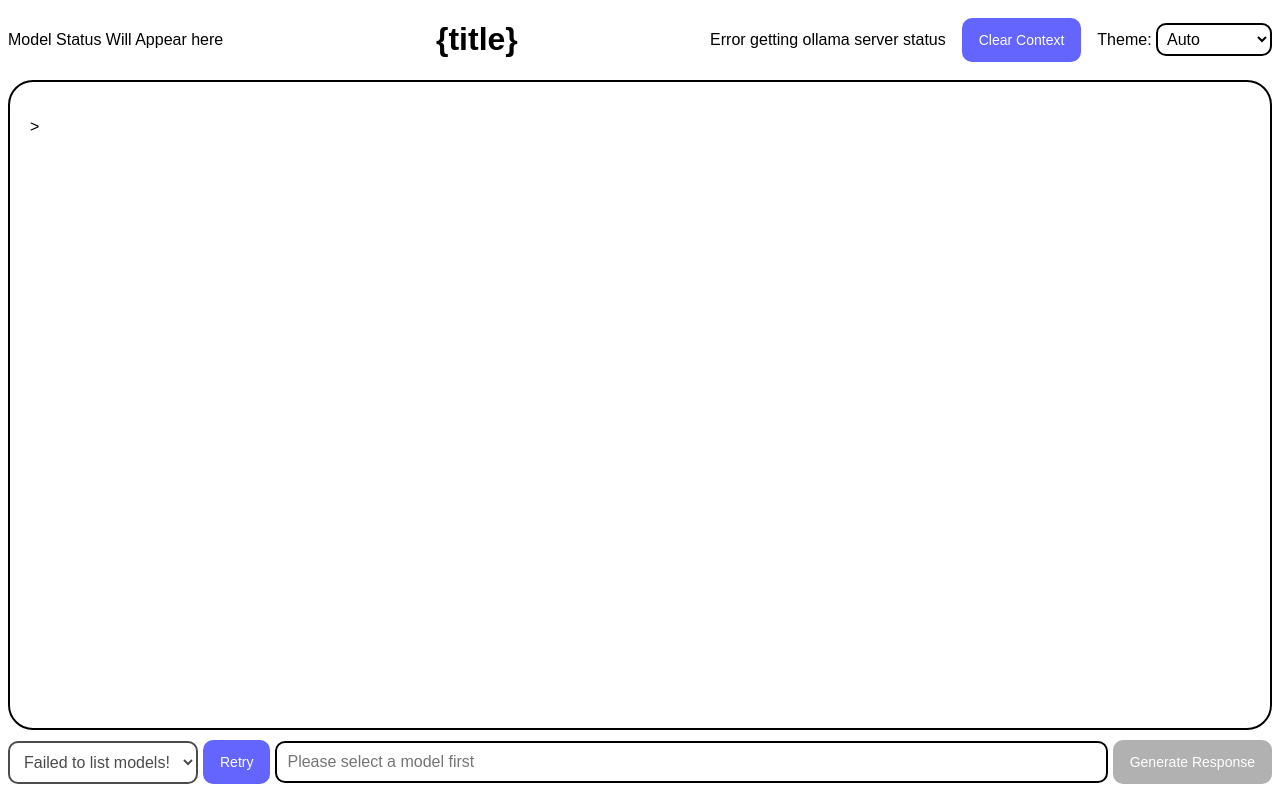
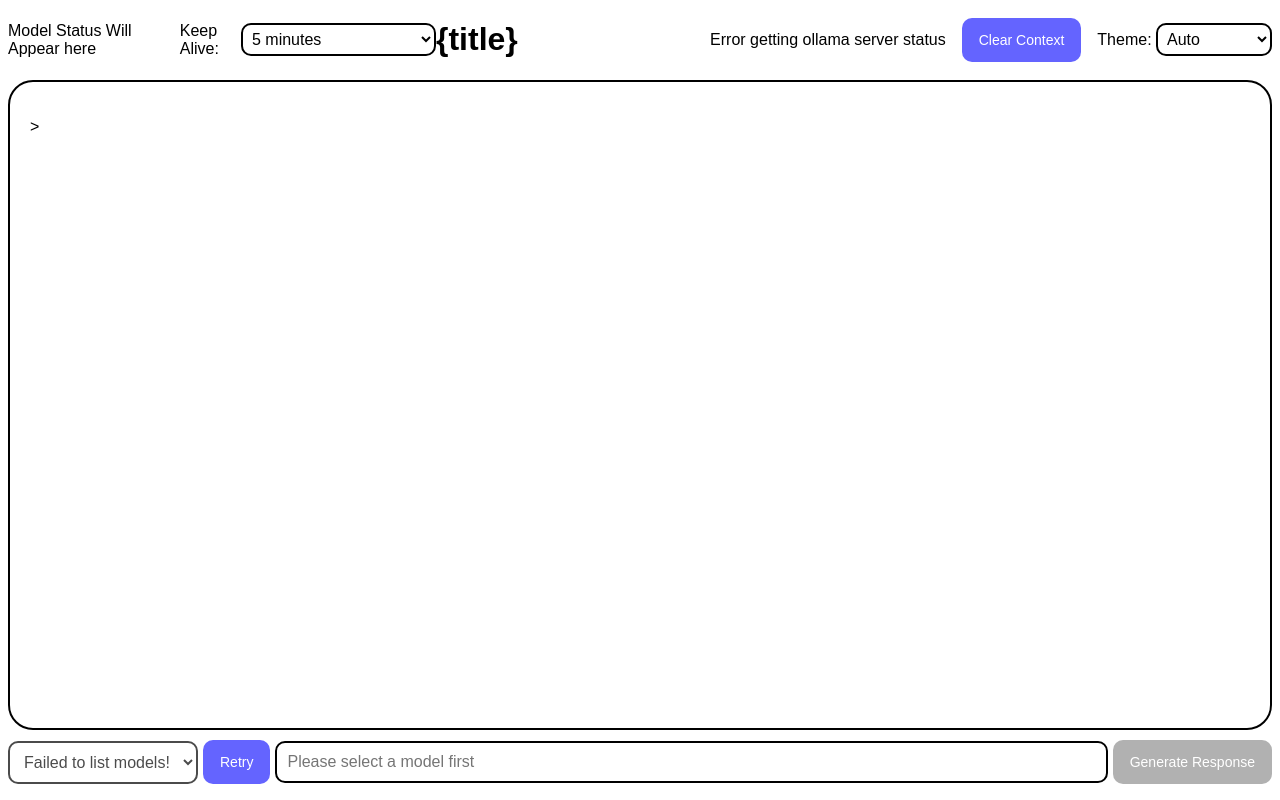
Before and after one commit to Revnoplex/local-llm-ui, a website with bundled scripts: page src/views/index.html in a window 1280 px wide. Built offline with nearby package versions, Linux system fonts and the light colour scheme; no server answers.

Commit message:
add keep alive selection

```diff
--- a/public/css/main.css
+++ b/public/css/main.css
@@ -241,6 +241,23 @@ think * {
 
 }
 
+#keepAliveSelect {
+  color: var(--global-text);
+  background-color: transparent;
+  border: 2px solid var(--global-border);
+  padding: 5px;
+  /* text-align: center; */
+  font-size: 1em;
+  text-decoration: none;
+  display: inline-block;
+  border-radius: 10px;
+}
+
+.keepAliveOption {
+  background-color: var(--global-bg);
+
+}
+
 #thinkingCheckbox {
   accent-color: rgb(80, 80, 235);
 }
--- a/src/client/main.ts
+++ b/src/client/main.ts
@@ -129,11 +129,14 @@ function handleClick() {
     const select = document.getElementById('modelSelect') as HTMLSelectElement;
     const input = document.getElementById('requestInput') as HTMLInputElement;
     const thinkingCheckbox = document.getElementById('thinkingCheckbox') as HTMLInputElement;
+    const keepAlive = document.getElementById('keepAliveSelect') as HTMLSelectElement;
     if (input) {
         input.setAttribute('disabled', '');
     }
     setModelStatus(select.value, true);
-    const eventSource = new EventSource(`/api/query-llm?sessionId=${sessionId}&input=${input.value}&model=${select.value}&thinking=${thinkingCheckbox.checked && !thinkingCheckbox.hidden}`);
+    const eventSource = new EventSource(
+        `/api/query-llm?keepAlive=${keepAlive?.value ?? "300"}&sessionId=${sessionId}&input=${input.value}&model=${select.value}&thinking=${thinkingCheckbox.checked && !thinkingCheckbox.hidden}`
+    );
     currentEventSource = eventSource;
     let promptInput = `<p>&gt; ${input.value}</p>`;
     input.value = '';
--- a/src/index.ts
+++ b/src/index.ts
@@ -299,6 +299,7 @@
     const thinking = req.query?.thinking || 'false';
     const sessionId = req.query?.sessionId;
     const instanceId = (typeof sessionId === 'string' && sessionId !== '') ? sessionId : req.socket?.remoteAddress ?? "__error__";
+    const keepAlive = req.query.keepAlive;
     if ((!input) || !(model)) {
         res.status(400).send(displayStatus(400, null, "Input parameter is missing or blank"));
         return;
@@ -334,6 +335,7 @@
             messages: contextBank[instanceId],
             stream: true,
             think: thinking === 'true',
+            keep_alive: typeof keepAlive === "string" && Number.isInteger(Number(keepAlive)) ? Number(keepAlive) : 300
         });
         let full = '';
         let thinkingPart = '';
--- a/src/views/index.html
+++ b/src/views/index.html
@@ -9,7 +9,20 @@
     </head>
     <body>
         <div class="status-bar">
-            <p id="modelStatus" class="status-bar-element">Model Status Will Appear here</p>
+            <div class="status-bar-element" style="display: flex; align-items: center;">
+            <p id="modelStatus">Model Status Will Appear here</p>
+            &emsp;
+            <label for="keepAliveSelect">Keep Alive:&nbsp;</label>
+            <select name="keepAliveOptions" id="keepAliveSelect">
+                <option class='keepAliveOption' value="0"class="status-bar-element">Shutdown immediately</option>
+                <option class='keepAliveOption' value="60"class="status-bar-element">1 minute</option>
+                <option class='keepAliveOption' value="300" selected class="status-bar-element">5 minutes</option>
+                <option class='keepAliveOption' value="600"class="status-bar-element">10 minutes</option>
+                <option class='keepAliveOption' value="1800"class="status-bar-element">30 minutes</option>
+                <option class='keepAliveOption' value="3600"class="status-bar-element">1 hour</option>
+                <option class='keepAliveOption' value="-1"class="status-bar-element">Indefinately</option>
+            </select>
+            </div>
             <h1 style='text-align: center;'>{title}</h1>
             <p id="ollamaStatus" class="status-bar-element" style="text-align: right">Connecting to ollama server....</p>
             &emsp;
```
